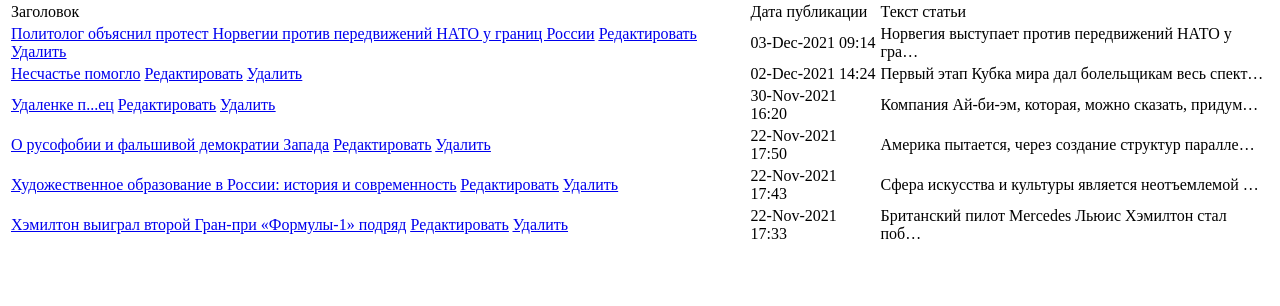
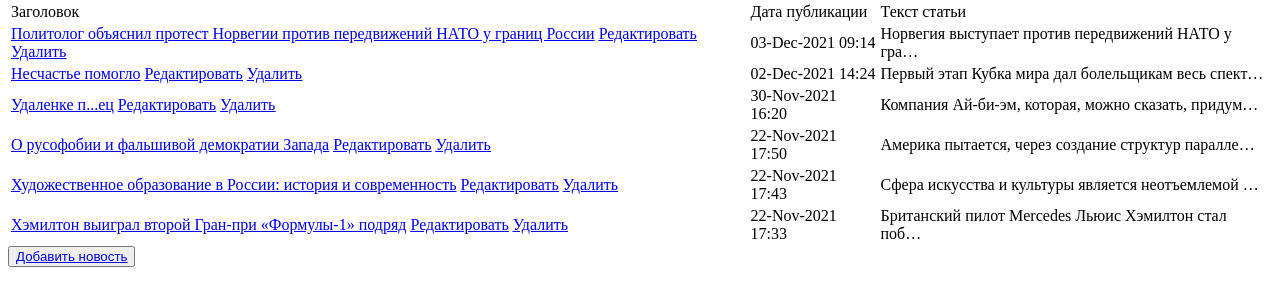
Before and after one commit to OlgaAlekhina/NewsPortal-2, a Django app: page /news/ in a window 1280 px wide. Shown: the part 116-422 px from the top of the page. Run offline with Django 3.2, Linux system fonts and the light colour scheme; data comes from the database, SQL or seed files in the repository.

Commit message:
Update news.html

```diff
--- a/NewsPortal/templates/news.html
+++ b/NewsPortal/templates/news.html
@@ -44,6 +44,9 @@ News
     {% else %}
         <h2>Новостей нет!</h2>
     {% endif %}
+
+<button><a href="{% url 'news_create' %}"><u>Добавить новость</u></a></button>
+
     {% if is_paginated %}
 
     {% if page_obj.has_previous %}
```
